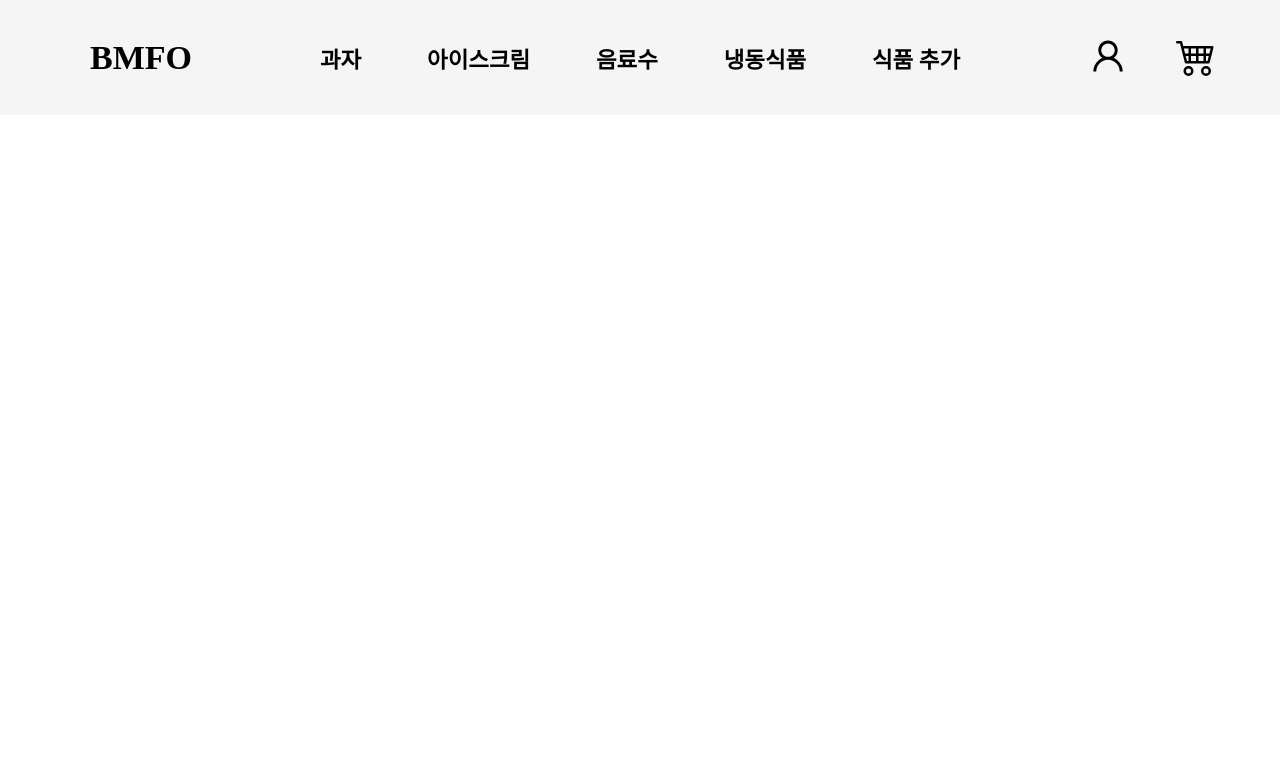
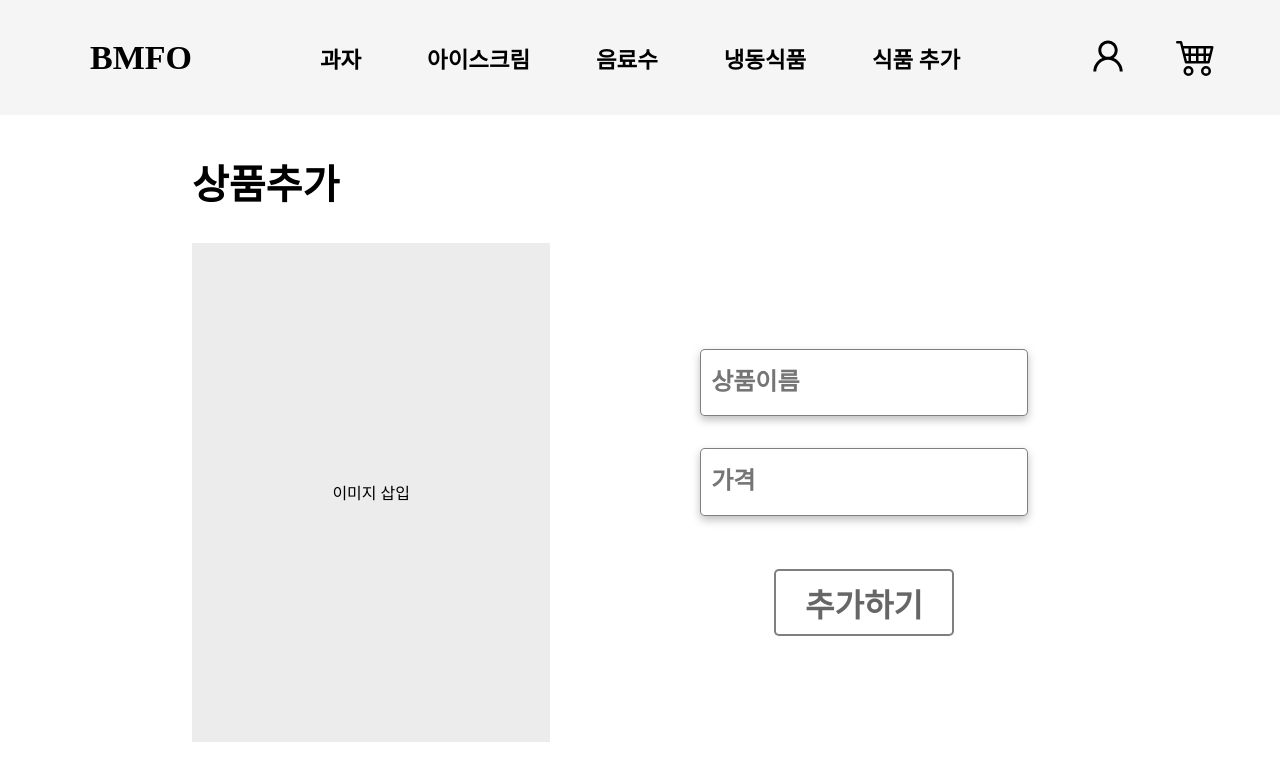
Before and after one commit to SickFriends/BMFO_front, a React (Create React App) app: page /addProduct in a window 1280 px wide. Shown: the top 780 px of the page. Built offline with nearby package versions, Linux system fonts and the light colour scheme.

Commit message:
ADD::상품 추가 페이지

```diff
--- a/src/App.js
+++ b/src/App.js
@@ -5,6 +5,7 @@ import { Route, Router, Routes } from "react-router-dom";
 import Home from "./pages/Home";
 import Purchase from "./pages/Purchase";
 import Signup from "./pages/Signup";
+import AddProduct from "./pages/AddProduct";
 function App() {
   return (
     <>
@@ -13,6 +14,7 @@ function App() {
         <Route exact path="/" element={<Home />} />
         <Route exact path="/purchase" element={<Purchase />} />
         <Route exact path="/signup" element={<Signup />} />
+        <Route exact path="/addProduct" element={<AddProduct />} />
       </Routes>
     </>
   );
--- /dev/null
+++ b/src/pages/AddProduct/AddProduct.style.jsx
@@ -0,0 +1,78 @@
+import styled from "styled-components";
+
+export const Container = styled.div`
+    width: 70%;
+    height: 90%;
+    margin-left: auto;
+    margin-right: auto;
+    padding-top: 3%;
+`
+
+export const title = styled.div`
+    font-size: 2.5rem;
+    height: 10%;
+    font-weight: 600;
+`
+
+export const AddBox = styled.div`
+    width: 100%;
+    height: 90%;
+    display: flex;
+    justify-content: space-between;
+`
+
+export const ImgBox = styled.div`
+    width: 40%;
+    height: 90%;
+    background-color: #ECECEC;
+    align-self: center;
+    display: flex;
+    align-items: center;
+    justify-content: center;
+`
+
+export const InfoBox = styled.div`
+    width: 50%;
+    height: 100%;
+    display: flex;
+    flex-direction: column;
+    align-items: center;
+    justify-content: center;
+
+`
+
+export const InputBox = styled.div`
+    width: 100%;
+    height: 30%;
+    display: flex;
+    flex-direction: column;
+    align-items: center;
+    justify-content: space-between;
+    input{
+        width: 70%;
+        height: 38%;
+        border: 1px solid rgba(0, 0, 0, 0.5);
+        border-radius: 5px;
+        font-size: 150%;
+        filter: drop-shadow(0px 4px 4px rgba(0, 0, 0, 0.25));
+        :focus{
+            outline: none;
+        }
+        padding-left: 10px;
+        ::placeholder{
+            font-weight: 600;
+            line-height: 100%;
+        }
+    }
+`
+export const Button = styled.button`
+    width: 40%;
+    height: 12%;
+    margin-top: 12%;
+    font-size: 200%;
+    color: rgb(0, 0, 0, 0.6);
+    background-color: white;
+    border: 2px solid rgba(0, 0, 0, 0.5);
+    border-radius: 5px;
+    font-weight: 600;
+`
--- /dev/null
+++ b/src/pages/AddProduct/index.jsx
@@ -0,0 +1,30 @@
+import { useState } from "react";
+import * as A from "./AddProduct.style";
+
+const AddProduct = () => {
+    const [name, setName] = useState('');
+    const [price, setPrice] = useState('');
+    return (
+        <A.Container>
+            <A.title>상품추가</A.title>
+            <A.AddBox>
+                <A.ImgBox>
+                이미지 삽입
+                </A.ImgBox>
+                <A.InfoBox>
+                    <A.InputBox>
+                        <input placeholder="상품이름" type="text" value={name} onChange={(e) => {
+                            setName(e.target.value);
+                        }} />
+                        <input placeholder="가격" type="text" value={price} onChange={(e) => {
+                            setPrice(e.target.value);
+                        }} />
+                    </A.InputBox>
+                    <A.Button>추가하기</A.Button>
+                </A.InfoBox>
+            </A.AddBox>
+        </A.Container>
+    )
+}
+
+export default AddProduct;
```
